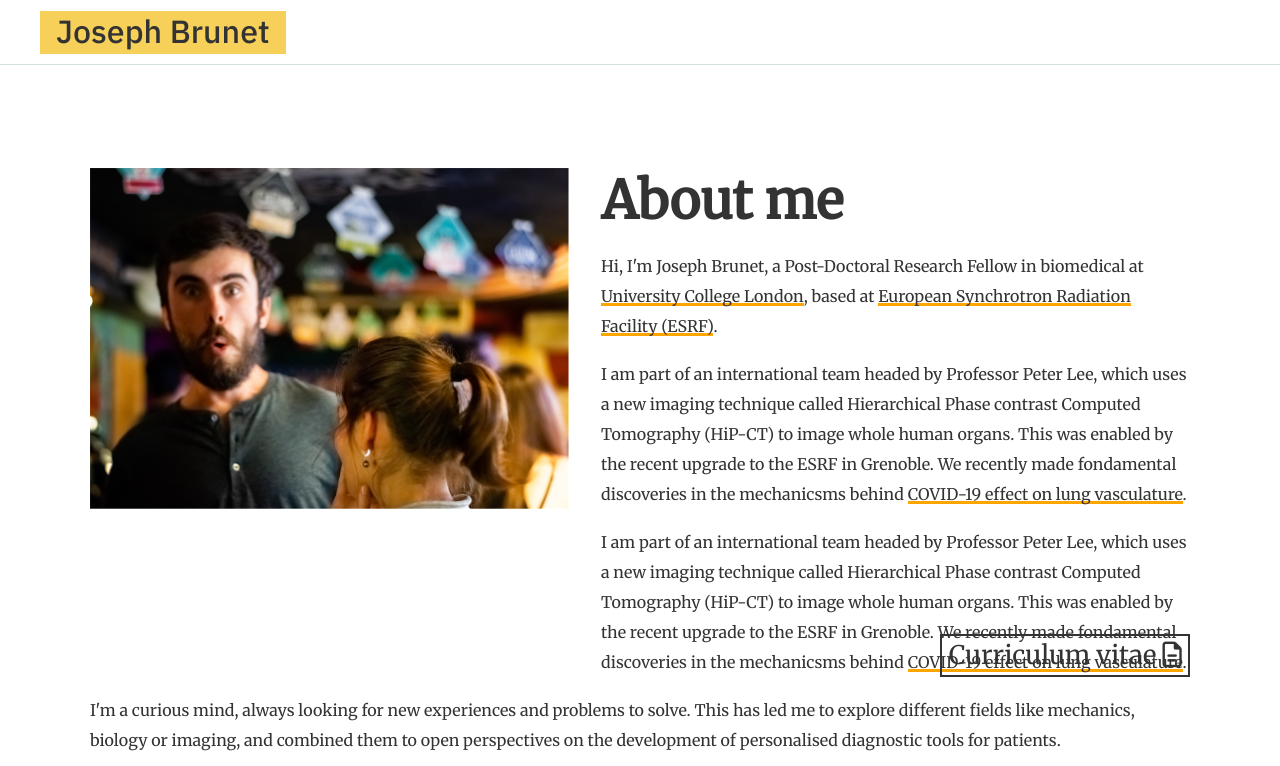
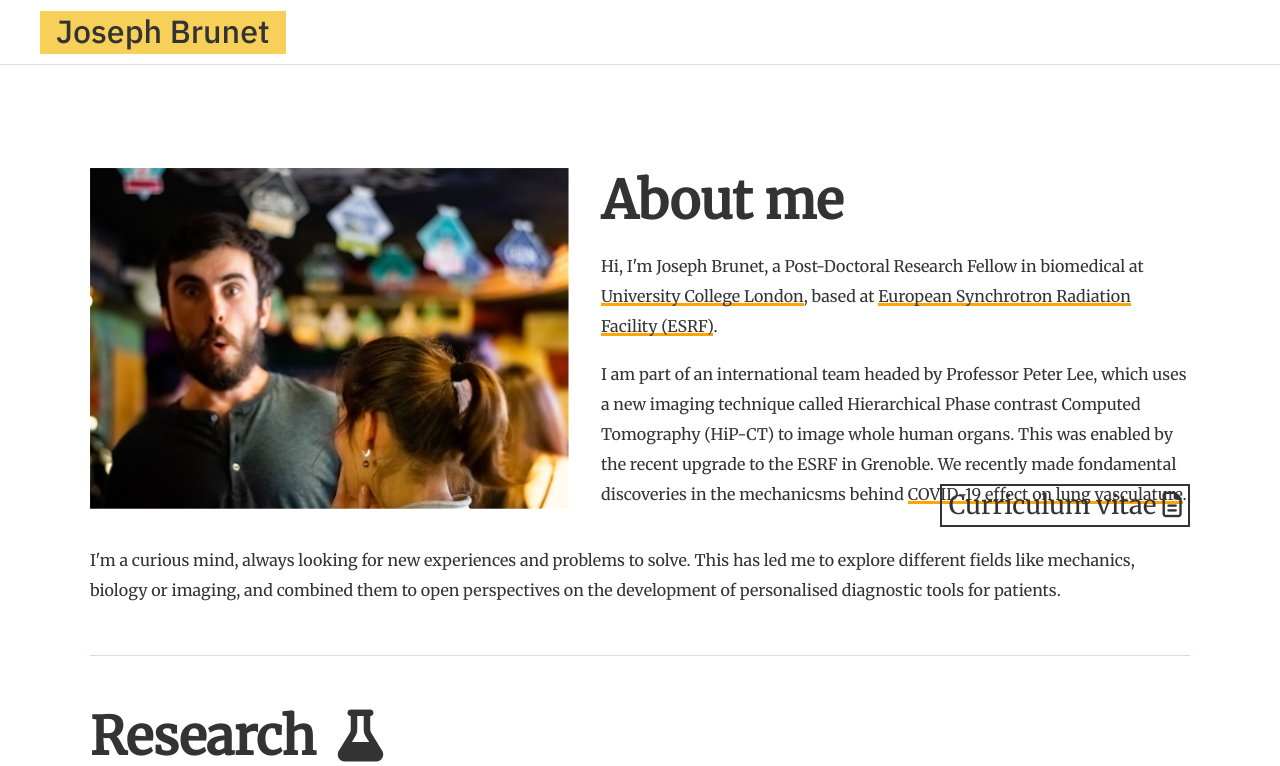
Before and after one commit to JosephBrunet/JosephBrunet.github.io, a Jekyll site: the page built from index.html, in a window 1280 px wide and 900 px high, cut to the strip 0-766 px from the top of the window. Built offline with Jekyll 4.4.1, drawn with Linux system fonts in a browser that asks for light colours; nearby versions of some CDN libraries; some web fonts are replaced.

Commit message:
Update index.html

```diff
--- a/index.html
+++ b/index.html
@@ -28,9 +28,7 @@ permalink: /
 			<p>
 	      			I am part of an international team headed by Professor Peter Lee, which uses a new imaging technique called Hierarchical Phase contrast Computed Tomography (HiP-CT) to image whole human organs. This was enabled by the recent upgrade to the ESRF in Grenoble. We recently made fondamental discoveries in the mechanicsms behind <a href="https://www.atsjournals.org/doi/full/10.1164/rccm.202103-0594IM" target="\_blank">COVID-19 effect on lung vasculature</a>.
 			</p>
-			<p>
-	      			I am part of an international team headed by Professor Peter Lee, which uses a new imaging technique called Hierarchical Phase contrast Computed Tomography (HiP-CT) to image whole human organs. This was enabled by the recent upgrade to the ESRF in Grenoble. We recently made fondamental discoveries in the mechanicsms behind <a href="https://www.atsjournals.org/doi/full/10.1164/rccm.202103-0594IM" target="\_blank">COVID-19 effect on lung vasculature</a>.
-			</p>
+			<p> </p>
 			</div>
       <a id="cv_btn" href="assets/files/CV.pdf" target="_blank" rel="noopener noreferrer">Curriculum vitae  <i class="far fa-file-alt"></i></a>
     </div>
```
